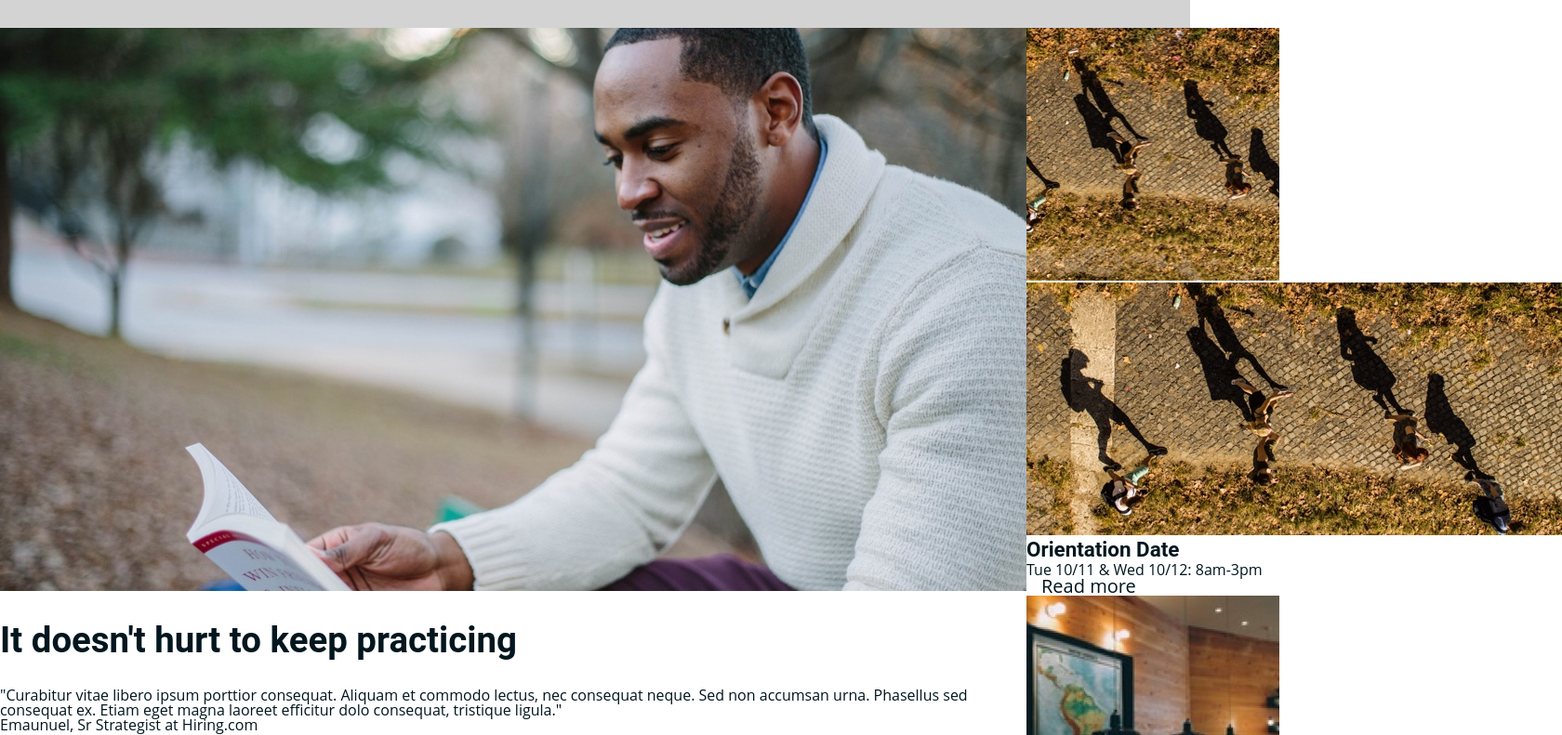
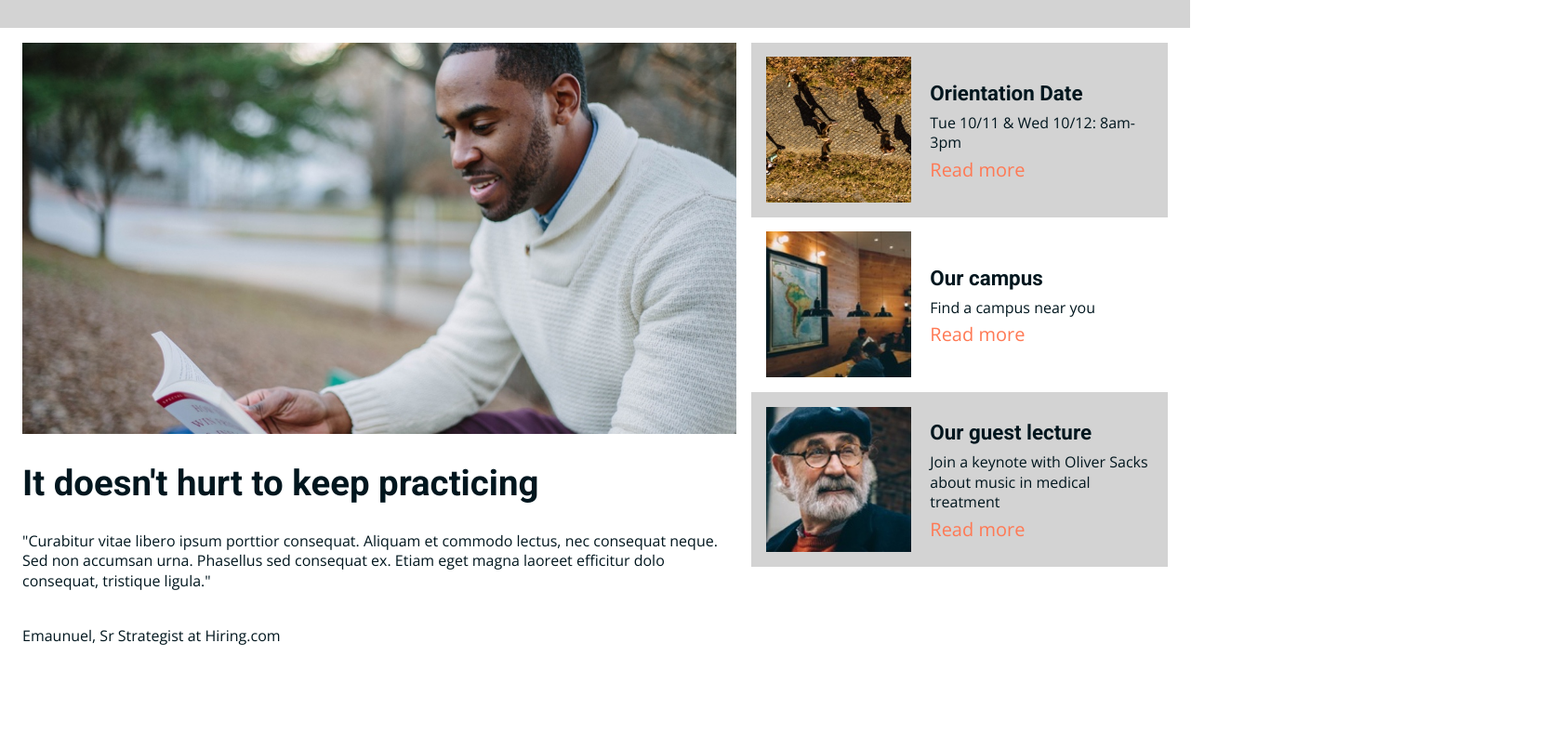
Before and after one commit to co-black/Colmar-Academy, a plain HTML site: page index.html in a window 1280 px wide. Shown: the part 666-1457 px from the top of the page at 93% size, 1680 px wide, since content can reach past the window. After the commit the page ends 1414 px from the top, so only its background shows below. Drawn offline with nearby package versions, Linux system fonts and the light colour scheme.

Commit message:
bugs for second section fixed

```diff
--- a/index.html
+++ b/index.html
@@ -4,6 +4,7 @@
     <meta charset="utf-8">
     <link rel="stylesheet" href="resources/css/reset.css" type="text/css">
     <link rel="stylesheet" href="resources/css/style.css" type="text/css">
+    <link href="https://fonts.googleapis.com/css?family=Open+Sans:400,700|Roboto:400,700" rel="stylesheet">
     <title>Colmar Academy</title>
   </head>
 
--- a/resources/css/style.css
+++ b/resources/css/style.css
@@ -31,6 +31,11 @@ h3 {
   font-size: 1.4rem;
   line-height: 1.2;
   font-weight: bold;
+}
+
+p {
+  line-height: 1.35;
+  padding: 0.5rem 0.5rem 0.5rem 0;
 }
 
 a {
@@ -148,10 +153,67 @@ background-color: lightgray;
 
 /* Second Section "Keep Practicing" */
 
-/* Big Containers */
+/* Big Container */
 
 .multi-container {
   width: 100%;
   display: flex;
   flex-wrap: nowrap;
 }
+
+.main-pic-box {
+  width: 60%;
+  padding: 2rem 1.5rem;
+}
+
+.main-pic-box img, video {
+  width: 100%;
+  margin-bottom: 2rem;
+}
+
+.main-pic-box h2 {
+  padding: 0 0 1.5rem 0;
+}
+
+.main-pic-box h5 {
+  padding: 32px 0px;
+}
+
+#mobile-pic {
+  display: none;
+}
+
+/* Small Container */
+
+.stacked-content-box {
+  display: flex;
+  flex-flow: column;
+  vertical-align: top;
+  margin-top: 1rem;
+  width: 35%;
+}
+
+.content-box img {
+  width: 35%;
+  margin: 3.5%;
+  vertical-align: middle;
+  display: inline-block;
+}
+
+.content-box .side-text {
+  width: 55%;
+  vertical-align: middle;
+}
+
+.content-box a {
+  color: #FF7954;
+  padding: 0;
+}
+
+.main-pic-box {
+  padding: 1rem 1rem 1.5rem 1.5rem;
+}
+
+.information .content-box:last-child, .content-box:first-child {
+  background-color: lightgray;
+}
```
